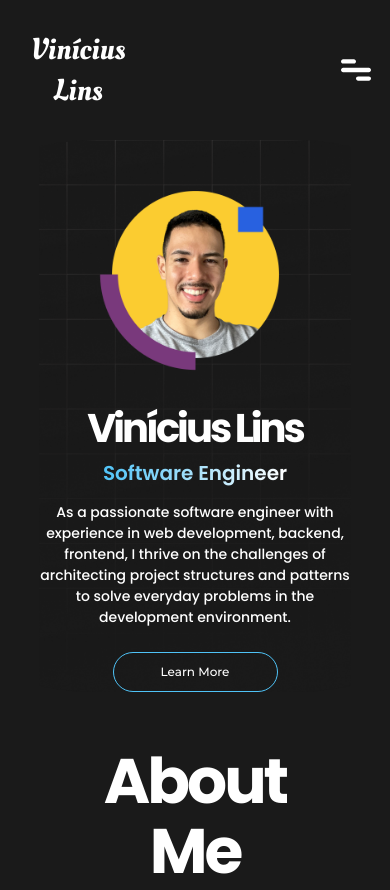
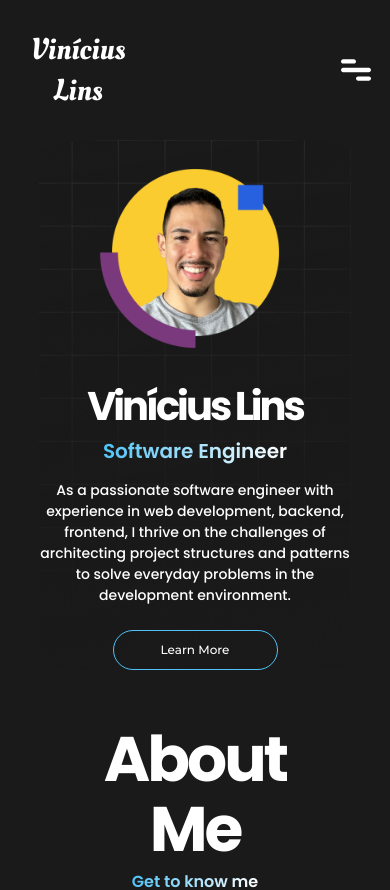
Before and after one commit to vinilins/My-Professional-Portfolio, a Vue app: page / in a window 390 px wide. Shown: the top 890 px of the page. Built offline with nearby package versions, Linux system fonts and the light colour scheme; no server answers.

Commit message:
feat(src/components): Adding a media query to adjust a image margin top

```diff
--- a/src/components/SessionLearnMore.vue
+++ b/src/components/SessionLearnMore.vue
@@ -55,6 +55,10 @@ img {
   margin-top: 10%;
   width: 207px;
   height: 207px;
+
+  @media only screen and (max-width: 700px) {
+    margin-top: 3%;
+  }
 }
 
 h1 {
```
